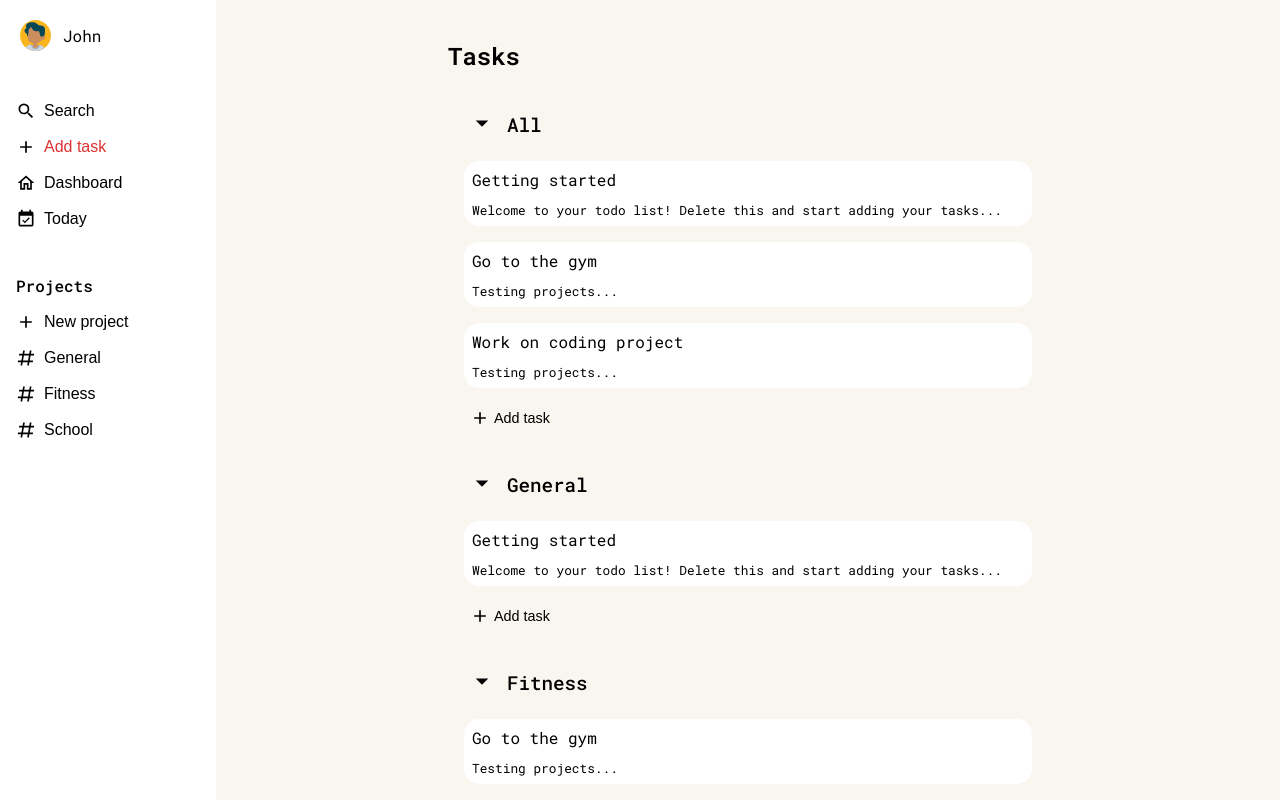
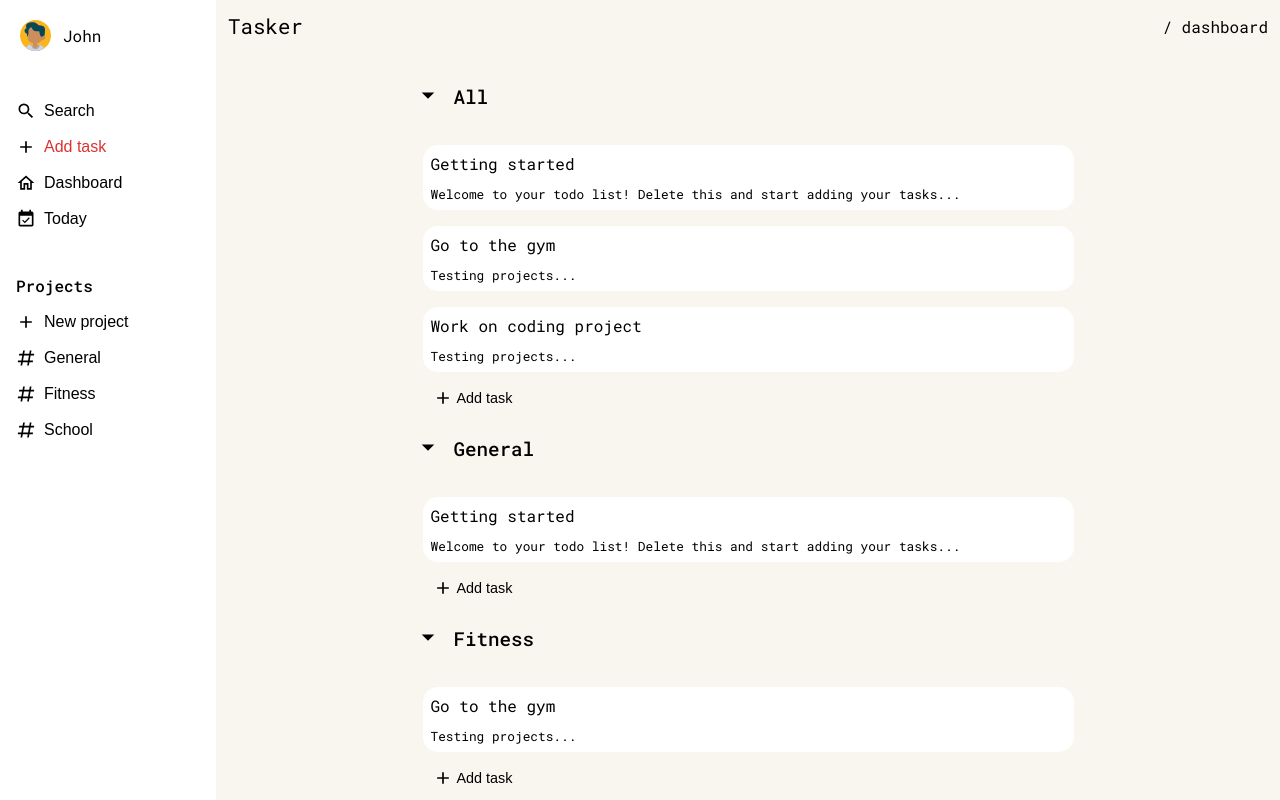
Before and after one commit to tjamescpp/todo-react-app, a React (Vite) app: page / in a window 1280 px wide. Built offline with nearby package versions, Linux system fonts and the light colour scheme.

Commit message:
Fixed scrolling issues
Main content div handles scrolling. Content header is fixed with a reactive bottom border, and only the todo wrapper div scrolls vertically. Added the status to the content header to indicate what's currently being shown, either the dashboard or individual projects.

```diff
--- a/src/App.css
+++ b/src/App.css
@@ -3,6 +3,7 @@
     grid-template-columns: 1fr 5fr;
     grid-template-rows: 1fr;
     height: 100vh;
+    width: 100vw;
 }
 
 /* ----- SIDEBAR ----- */
@@ -324,28 +325,54 @@ textarea {
 
 #content {
     display: flex;
-    justify-content: center;
-    overflow: auto;
+    flex-direction: column;
+    overflow-y: auto;
+    overflow-x: auto;
     grid-area: 1 / 2 / 3 / 3;
     border: none;
     background-color: var(--main-bg);
     min-width: 700px;
-    scrollbar-width: thin;
-    scrollbar-color: lightgray var(--main-bg);
+    width: 100%;
+}
+
+#contentHeader {
+    display: flex;
+    justify-content: space-between;
+    align-items: center;
+    position: sticky;
+    top: 0;
+    font-size: 1.3rem;
+    font-weight: 400;
+    padding: 12px;
+    background-color: var(--main-bg);
+}
+
+#status {
+    font-size: 1rem;
+}
+
+#contentHeader.scrolled {
+    border-bottom: 1px solid white;
+}
+
+#toDoWrapper {
+    display: flex;
+    justify-content: center;
+    flex: 1;
+}
+
+#toDoWrapper.scrolled {
+    border-top: 1px solid var(--button-gray);
 }
 
 #toDoList {
     display: flex;
     flex-direction: column;
-    width: clamp(600px, 50%, 700px);
     background-color: var(--main-bg);
     gap: 16px;
-    padding: 40px;
-}
-
-#contentHeader {
-    font-size: 1.5rem;
-    font-weight: 650;
+    /* margin: 0 auto; */
+    width: 675px;
+    padding: 24px;
 }
 
 .projectAddTaskBtn,
@@ -367,7 +394,7 @@ textarea {
 
 .projectAddTaskBtn:hover,
 .projectDeleteBtn:hover {
-    background-color: lightgray;
+    background-color: var(--button-gray);
 }
 
 .contentIcons {
@@ -396,11 +423,15 @@ textarea {
     gap: 12px;
 }
 
+.taskList {
+    padding: 12px;
+}
+
 .project {
     display: flex;
     flex-direction: column;
     gap: 16px;
-    padding: 16px;
+    /* padding: 24px; */
 }
 
 .projectTitle {
--- a/src/App.jsx
+++ b/src/App.jsx
@@ -1,4 +1,4 @@
-import { useState } from 'react';
+import { useState, useEffect, useRef } from 'react';
 import './App.css';
 import Button from './components/Button';
 import Content from './components/Content';
@@ -12,6 +12,7 @@ import TaskForm from './components/TaskForm.jsx';
 import { TaskList } from './components/Task.jsx';
 import { users, tasks, projects } from './data.js';
 import projectIcon from '/icons/pound.svg';
+import ToDoWrapper from './components/ToDoWrapper.jsx';
 
 function App() {
     const [allTasks, setAllTasks] = useState(tasks);
@@ -23,8 +24,28 @@ function App() {
     const [addNewProject, setAddNewProject] = useState(false);
     const [newProjectName, setNewProjectName] = useState('');
     const [addTaskProject, setAddTaskProject] = useState(null);
+    const [scrolled, setScrolled] = useState(false);
+
+    const contentRef = useRef(null);
 
     console.log(allTasks);
+
+    useEffect(() => {
+        const handleScroll = () => {
+            if (contentRef.current.scrollTop > 0) {
+                setScrolled(true);
+            } else {
+                setScrolled(false);
+            }
+        };
+
+        const contentEl = contentRef.current;
+        contentEl.addEventListener('scroll', handleScroll);
+
+        return () => {
+            contentEl.removeEventListener('scroll', handleScroll);
+        };
+    }, []);
 
     const handleTaskDeleted = (taskId) => {
         console.log('Deleting task...');
@@ -180,7 +201,7 @@ function App() {
                     />
                 </div>
             </Sidebar>
-            <Content>
+            <div id="content" ref={contentRef}>
                 {(addTask || isEditTask) && (
                     <TaskForm
                         handleCancel={handleCancel}
@@ -189,6 +210,11 @@ function App() {
                         projectName={addTaskProject}
                     />
                 )}
+                <div id="contentHeader" className={scrolled ? 'scrolled' : ''}>
+                    <p>Tasker</p>
+                    <p id="status">/ {status.toLowerCase()}</p>
+                </div>
+                <ToDoWrapper>
                     <ToDoList>
                         {status === 'dashboard' &&
                             allProjects.map((project) => (
@@ -218,10 +244,10 @@ function App() {
                             ))}
                         {status === 'today' && (
                             <>
-                            <p className="projectTitle">Today</p>
                                 <TaskList
                                     tasks={allTasks.filter(
-                                    (task) => task.dueDate === getTodaysDate()
+                                        (task) =>
+                                            task.dueDate === getTodaysDate()
                                     )}
                                     handleTaskDeleted={handleTaskDeleted}
                                     handleEdit={handleEdit}
@@ -229,7 +255,9 @@ function App() {
                             </>
                         )}
                         {/* Displays project for project sidebar buttons */}
-                    {allProjects.some((project) => project.name === status) &&
+                        {allProjects.some(
+                            (project) => project.name === status
+                        ) &&
                             allProjects
                                 .filter((project) => project.name === status)
                                 .map((project) => (
@@ -239,7 +267,9 @@ function App() {
                                             id={project.id}
                                             name={project.name}
                                             tasks={allTasks}
-                                        handleTaskDeleted={handleTaskDeleted}
+                                            handleTaskDeleted={
+                                                handleTaskDeleted
+                                            }
                                             handleEdit={handleEdit}
                                         />
                                         <div
@@ -278,7 +308,8 @@ function App() {
                                     </div>
                                 ))}
                     </ToDoList>
-            </Content>
+                </ToDoWrapper>
+            </div>
         </div>
     );
 }
--- a/src/components/ToDoList.jsx
+++ b/src/components/ToDoList.jsx
@@ -1,12 +1,3 @@
-// import { TasksContext } from "./tasksContext";
-
 export default function ToDoList({ children }) {
-    return (
-        <div id="toDoList">
-            <div id="contentHeader">
-                <p>Tasks</p>
-            </div>
-            {children}
-        </div>
-    );
+    return <div id="toDoList">{children}</div>;
 }
--- /dev/null
+++ b/src/components/ToDoWrapper.jsx
@@ -0,0 +1,31 @@
+import { useEffect, useRef, useState } from 'react';
+
+export default function ToDoWrapper({ children }) {
+    const listRef = useRef(null);
+    const [scrolled, setScrolled] = useState(false);
+
+    useEffect(() => {
+        const handleScroll = () => {
+            if (listRef.current) {
+                setScrolled(listRef.current.scrollTop > 0);
+            }
+        };
+
+        const listEl = listRef.current;
+        listEl.addEventListener('scroll', handleScroll);
+
+        return () => {
+            listEl.removeEventListener('scroll', handleScroll);
+        };
+    }, []);
+
+    return (
+        <div
+            id="toDoWrapper"
+            ref={listRef}
+            className={scrolled ? 'scrolled' : ''}
+        >
+            {children}
+        </div>
+    );
+}
```
Lines whose indentation alone changed are shown as unchanged.
